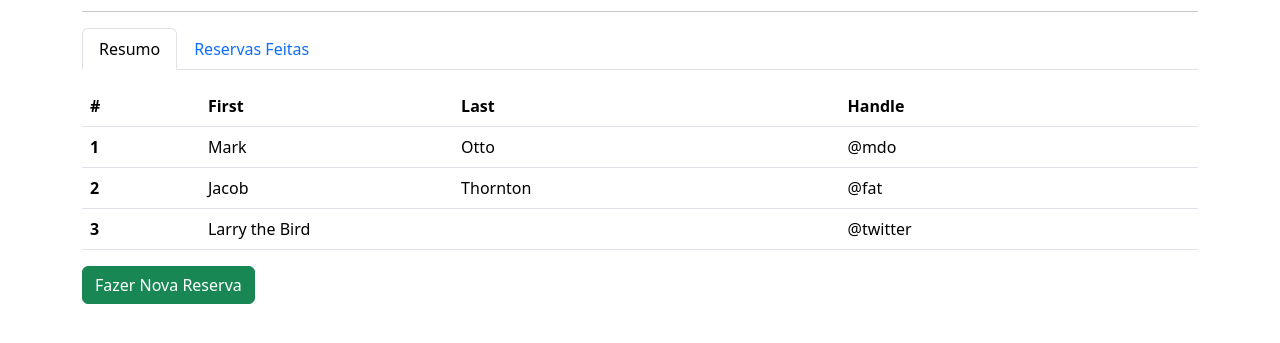
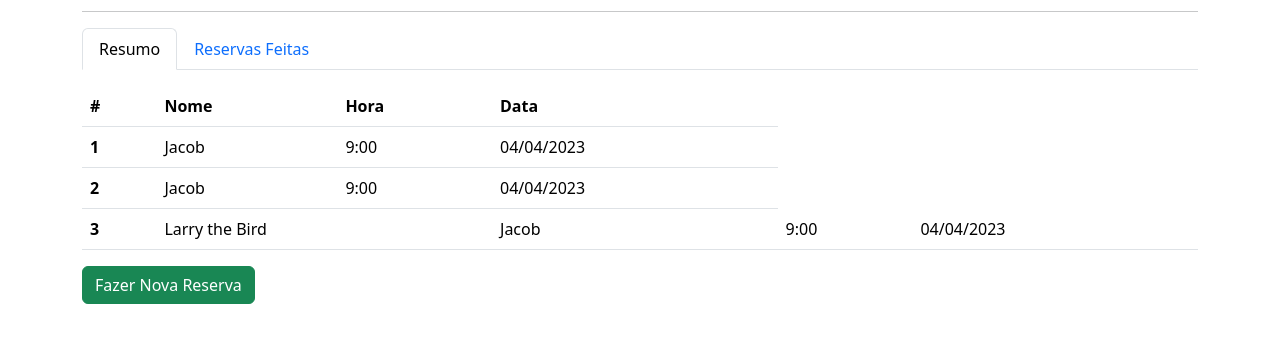
Before and after one commit to cjon-gomes/Projeto_Park, a plain HTML site: page resumoResevar.html in a window 1280 px wide. Shown: the part 101-444 px from the top of the page. Drawn offline with nearby package versions, Linux system fonts and the light colour scheme.

Commit message:
tabelas_campos_estatticos

```diff
--- a/resumoResevar.html
+++ b/resumoResevar.html
@@ -26,28 +26,30 @@
   <thead>
     <tr>
       <th scope="col">#</th>
-      <th scope="col">First</th>
-      <th scope="col">Last</th>
-      <th scope="col">Handle</th>
+      <th scope="col">Nome</th>
+      <th scope="col">Hora</th>
+      <th scope="col">Data</th>
     </tr>
   </thead>
   <tbody>
     <tr>
       <th scope="row">1</th>
-      <td>Mark</td>
-      <td>Otto</td>
-      <td>@mdo</td>
+      <td>Jacob</td>
+      <td>9:00</td>
+      <td>04/04/2023</td>
     </tr>
     <tr>
       <th scope="row">2</th>
       <td>Jacob</td>
-      <td>Thornton</td>
-      <td>@fat</td>
+      <td>9:00</td>
+      <td>04/04/2023</td>
     </tr>
     <tr>
       <th scope="row">3</th>
       <td colspan="2">Larry the Bird</td>
-      <td>@twitter</td>
+       <td>Jacob</td>
+      <td>9:00</td>
+      <td>04/04/2023</td>
     </tr>
   </tbody>
 </table>
```
